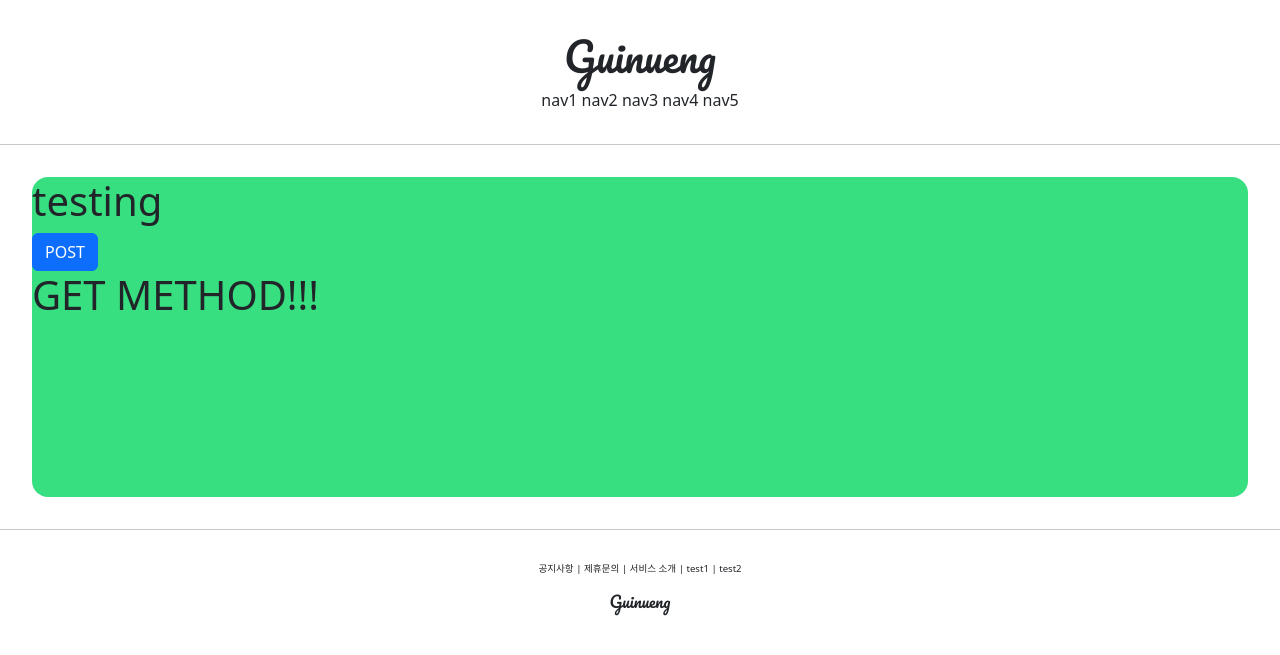
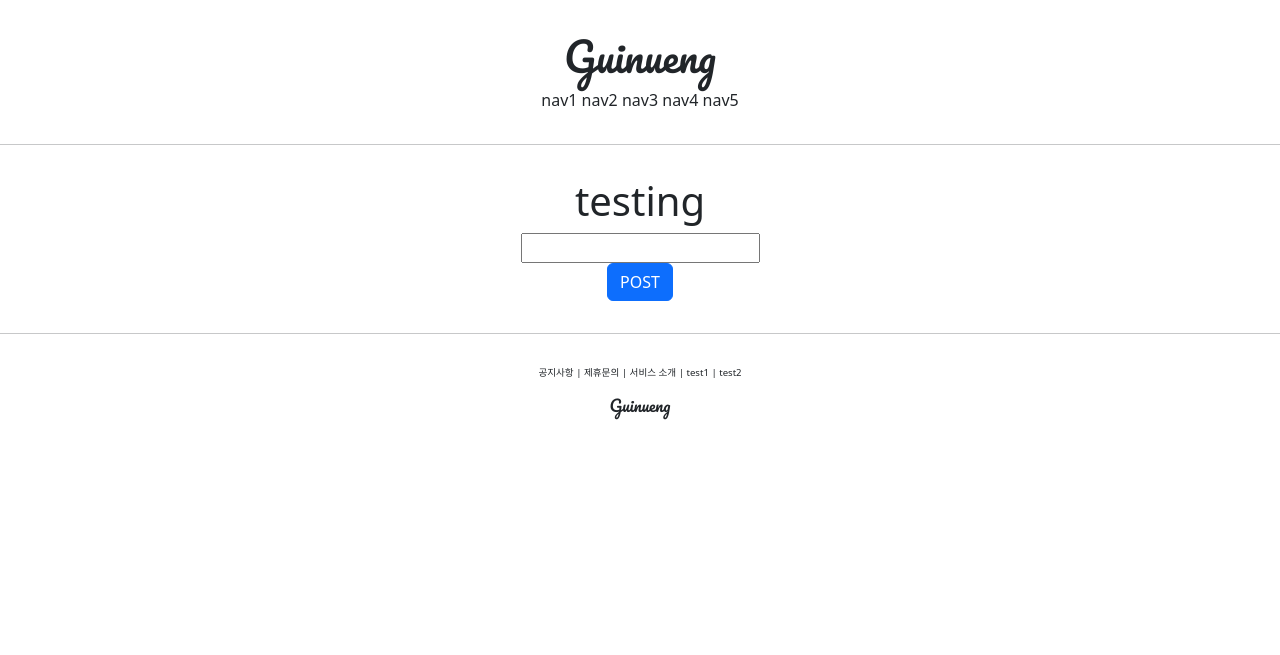
Before and after one commit to guinueng/MND_Py_Adv, a Django app: page /account/hello_world/ in a window 1280 px wide. Shown: the top 655 px of the page. Run offline with Django 3.2, Linux system fonts and the light colour scheme.

Commit message:
Django course 17 / DB data save by using post connection

```diff
--- a/Guinueng/accountapp/templates/accountapp/hello_world.html
+++ b/Guinueng/accountapp/templates/accountapp/hello_world.html
@@ -2,19 +2,26 @@
 
 {% block content %}
 
-	<div style="height : 20rem; background-color : #38df81; border-radius : 1rem; margin : 2rem;">
-		<h1>
+	<div style="border-radius : 1rem; margin : 2rem; text-align : center">
+		<h1 style = "font-family; 'lobster', cursive">
             testing
         </h1>
 
         <form action = "/account/hello_world/" method = "post">
             {% csrf_token %}
-            <input type = "submit" class = "btn btn-primary" value = "POST">
+            <div>
+                <input type = "text" name = "hello_world_input">
+            </div>
+            <div>
+            	<input type = "submit" class = "btn btn-primary" value = "POST">
+            </div>
         </form>
 
+        {% if hello_world_output %}
         <h1>
-            {{ text }}
+            {{ hello_world_output.text }}
         </h1>
+        {% endif %}
     </div>
 
 {% endblock %}
--- a/Guinueng/accountapp/views.py
+++ b/Guinueng/accountapp/views.py
@@ -1,10 +1,15 @@
 from django.shortcuts import render
 from django.http import HttpResponse
+from accountapp.models import Hello_World
 
 # Create your views here.
 
 def hello_world(request):
-    if request.method == "POST":
-	    return render(request, 'accountapp/hello_world.html', context = {'text' : 'POST METHOD!!!'})
-    else:
-        return render(request, 'accountapp/hello_world.html', context = {'text' : 'GET METHOD!!!'})
+	if request.method == "POST":
+		temp = request.POST.get('hello_world_input')
+		new_hello_world = Hello_World()
+		new_hello_world.text = temp
+		new_hello_world.save()
+		return render(request, 'accountapp/hello_world.html', context = {'hello_world_output': new_hello_world})
+	else:
+		return render(request, 'accountapp/hello_world.html', context = {'text' : 'GET METHOD!!!'})
```
Also changed, not shown: Guinueng/accountapp/models.py (line endings or trailing spaces), Guinueng/db.sqlite3.
